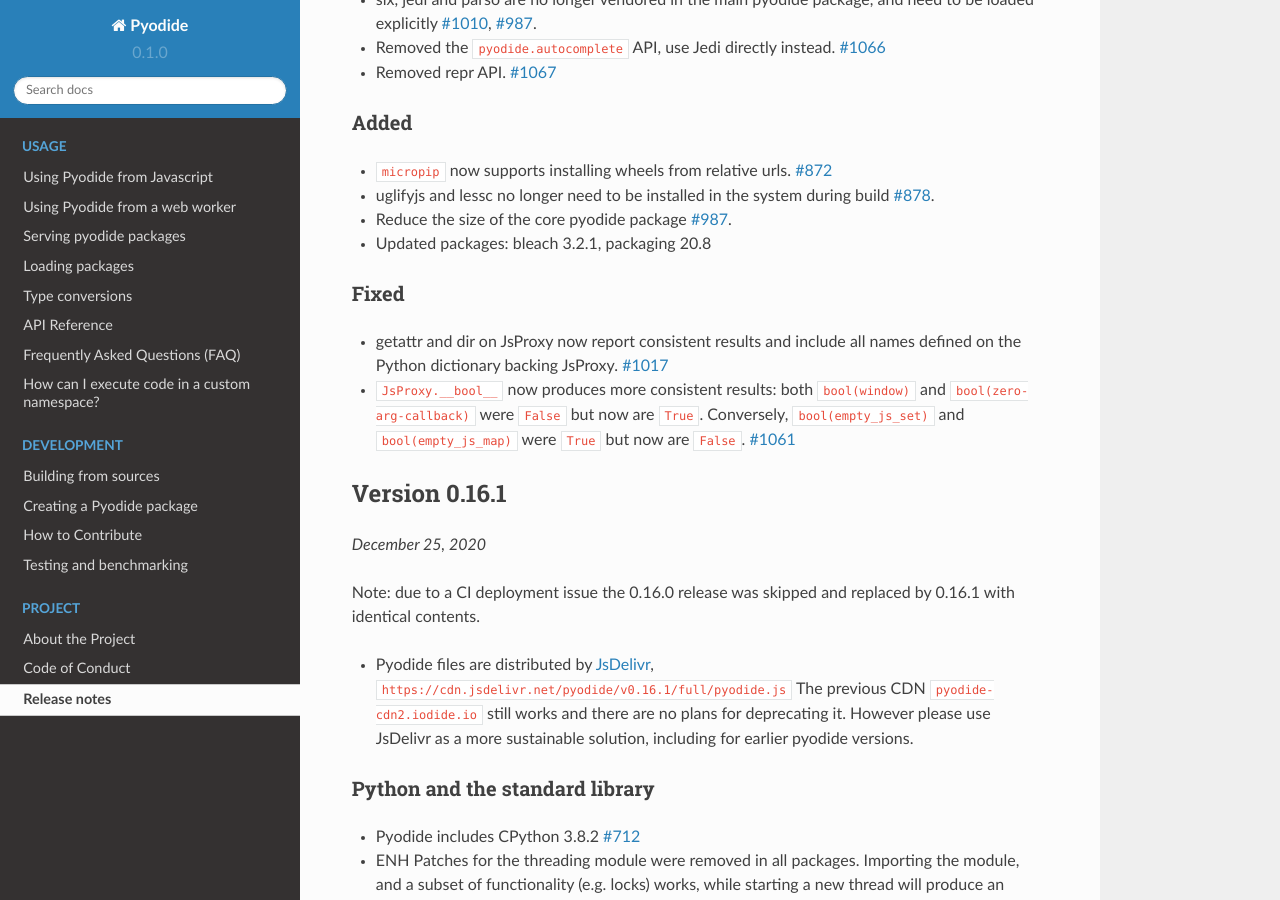
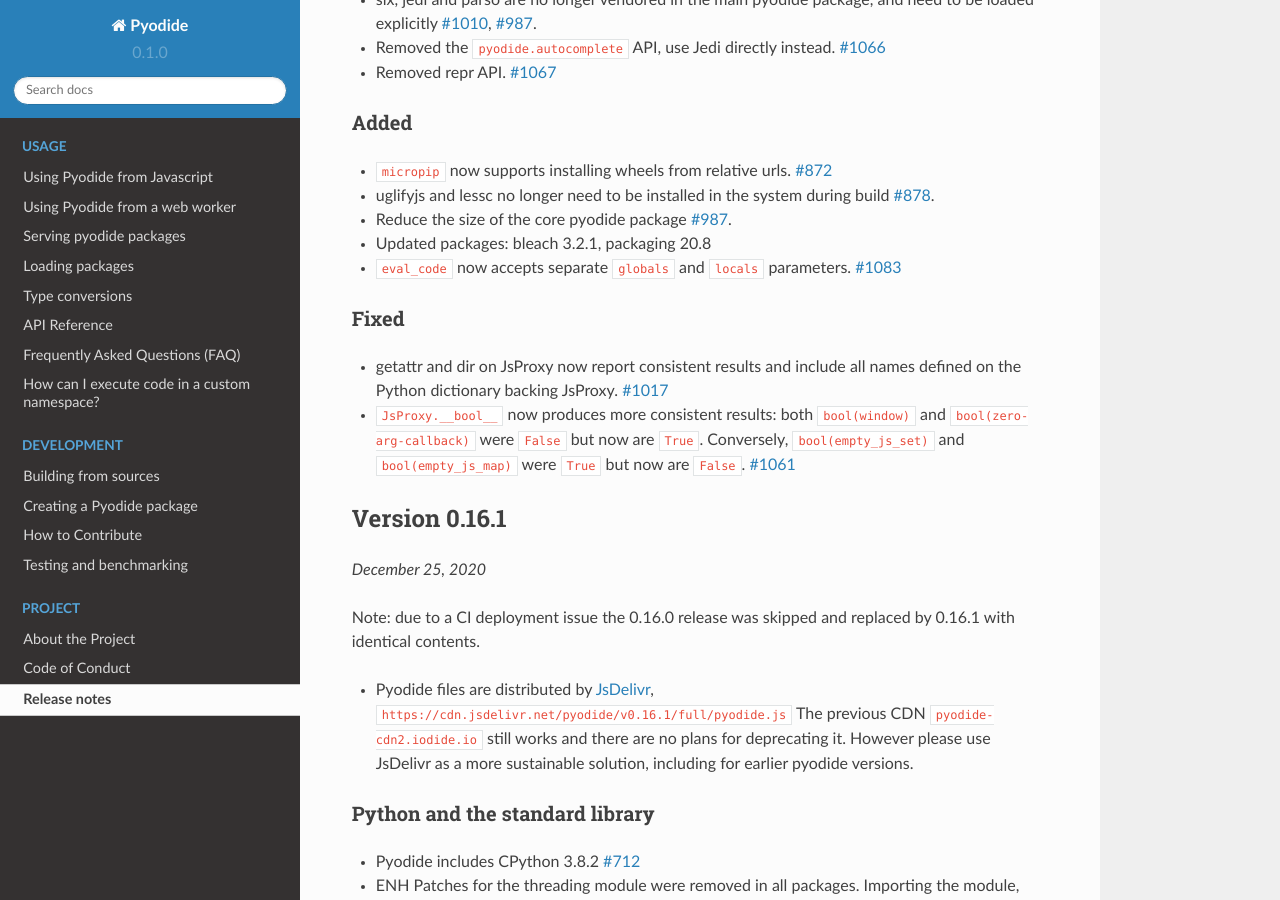
Before and after one commit to pyodide/pyodide, a Sphinx documentation site: the page built from docs/changelog.md, in a window 1280 px wide and 900 px high, scrolled down 450 px. Built offline with Sphinx 7.4.7 and the Read the Docs theme 2.0.0, drawn with Linux system fonts in a browser that asks for light colours; the version number is read from the project's files by our own code.

Commit message:
Changelog

```diff
--- a/docs/changelog.md
+++ b/docs/changelog.md
@@ -32,6 +32,8 @@
 - Reduce the size of the core pyodide package
   [#987](https://github.com/iodide-project/pyodide/pull/987).
 - Updated packages: bleach 3.2.1, packaging 20.8
+- `eval_code` now accepts separate `globals` and `locals` parameters.
+  [#1083](https://github.com/iodide-project/pyodide/pull/1083)
 
 ### Fixed
 - getattr and dir on JsProxy now report consistent results and include all names defined on the Python dictionary backing JsProxy. [#1017](https://github.com/iodide-project/pyodide/pull/1017)
```
